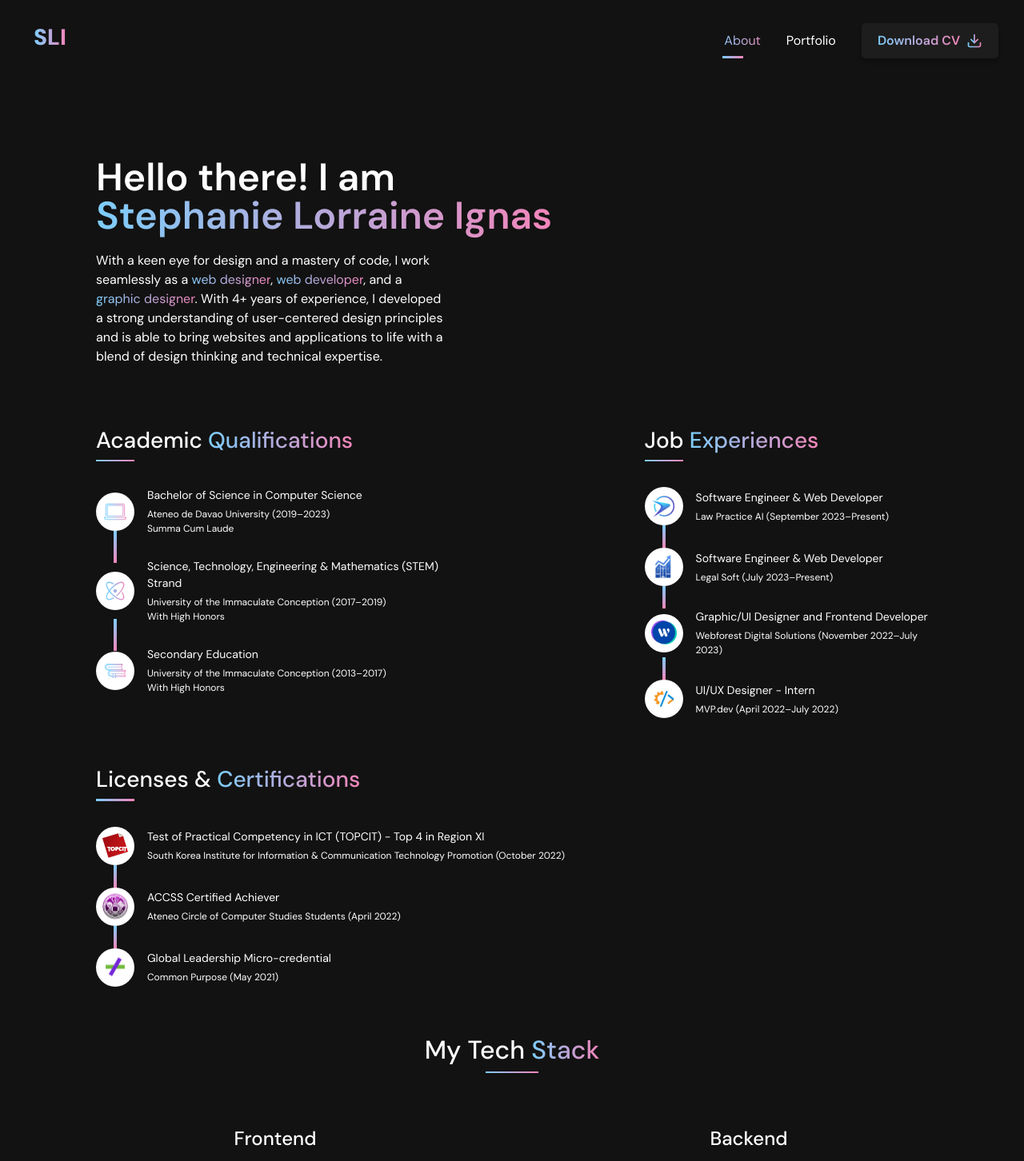
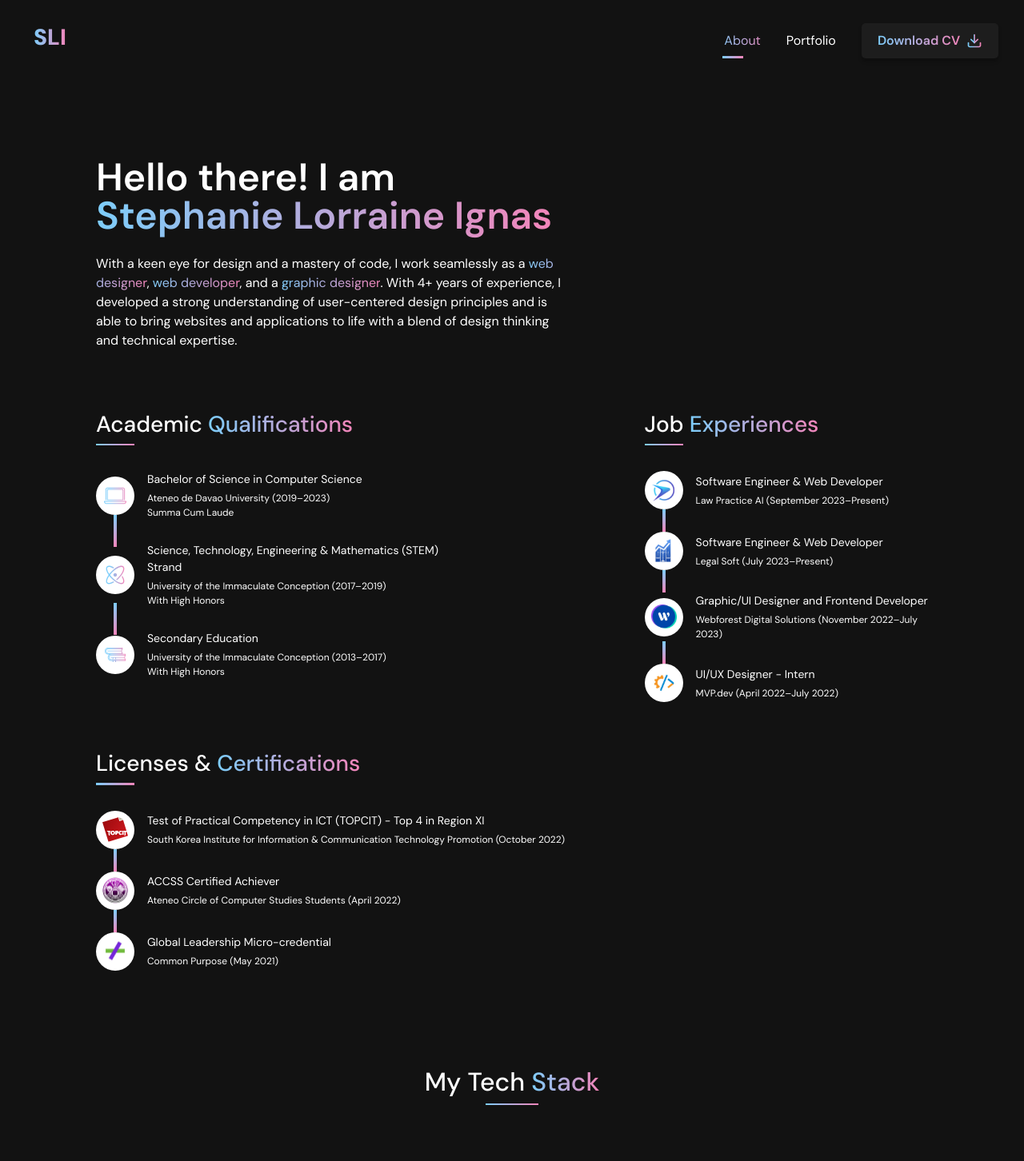
Before and after one commit to ignasstephanie/my-portfolio, a React (Vite) app: page /about in a window 1280 px wide. Shown: the top 1452 px of the page at 80% size. Built offline with nearby package versions, Linux system fonts and the light colour scheme.

Commit message:
Small fixes to styling in about page

```diff
--- a/src/App.css
+++ b/src/App.css
@@ -187,7 +187,7 @@ h1 {
   padding: 96px 120px;
 }
 
-@media (max-width: 768px) {
+@media (max-width: 640px) {
   .content-container {
     padding: 48px 30px;
     gap: 30px;
@@ -200,6 +200,10 @@ h1 {
 
 .medium-text {
   font-weight: 600;
+}
+
+.margin-top-gap {
+  margin-top: 60px;
 }
 
 .heading {
@@ -296,14 +300,62 @@ h1 {
   width: 42%;
 }
 
+.name-gradient {
+  padding-bottom: 4px;
+}
+
+.heading-intro {
+  line-height: 3rem;
+  width: 43%;
+}
+
+@media (max-width: 1280px) {
+  .heading-intro {
+    width: 56%;
+  }
+
+  .description-container
+  {
+    width: 56%;
+  }
+
+  .name-gradient {
+    display: inline;
+  }
+}
+
+@media (max-width: 1180px) {
+  .heading-intro {
+    width: 70%;
+  }
+
+  .description-container
+  {
+    width: 70%;
+  }
+}
+
 @media (max-width: 960px) {
-  .description-container {
+  .heading-intro {
+    width: 100%;
+  }
+
+  .description-container
+  {
     width: 100%;
   }
 }
 
-.heading-intro {
-  line-height: 3rem;
+
+@media (min-width: 769px) {
+  .heading-intro {
+    display: flex;
+    flex-wrap: wrap;
+  }
+
+  .name-gradient {
+    display: block;
+  }
 }
 
 .paragraph-container {
--- a/src/pages/About.tsx
+++ b/src/pages/About.tsx
@@ -18,9 +18,8 @@ function About()
             <div className="content-container">
                 <div className="text-left paragraph-container">
                     <h1 className="heading-intro medium-text" data-aos="fade-up" data-aos-anchor-placement="center-bottom">
-
-                        Hello there! I am <br/>
-                        <span className="gradient-text">Stephanie Lorraine Ignas</span>
+                        Hello there! I am
+                        <span className="gradient-text name-gradient"> Stephanie Lorraine Ignas</span>
                     </h1>
                     <p className='description-container' data-aos="fade-right" data-aos-anchor="#example-anchor" data-aos-offset="500" data-aos-duration="500" data-aos-delay="200">
                         With a keen eye for design and a mastery of code, I work seamlessly as a
@@ -79,7 +78,7 @@ function About()
                         </div>
                     </div>
                 </div>
-                <h2 className="heading" data-aos="fade-up" data-aos-anchor-placement="top-bottom" data-aos-delay="200">My Tech <span className="gradient-text">Stack</span></h2>
+                <h2 className="heading margin-top-gap" data-aos="fade-up" data-aos-anchor-placement="top-bottom" data-aos-delay="200">My Tech <span className="gradient-text">Stack</span></h2>
                 <div className="padding-large">
                 <div className="paragraph-container h-flex">
                     <div className="v-flex width-half" data-aos="fade-up" data-aos-anchor-placement="top-bottom" data-aos-delay="400">
```
Lines whose indentation alone changed are shown as unchanged.
